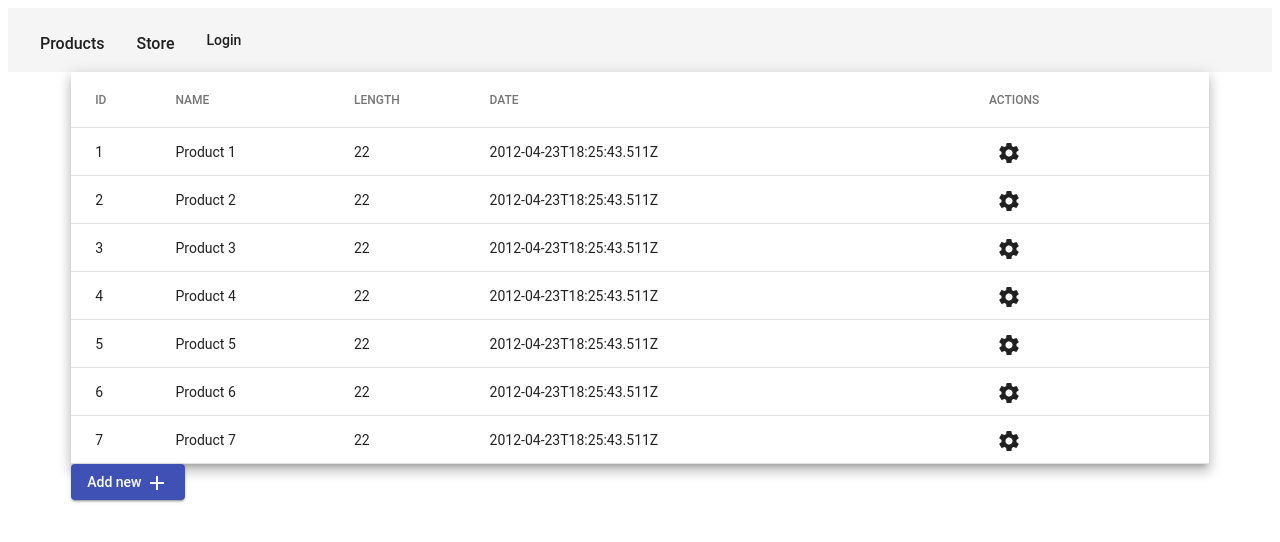
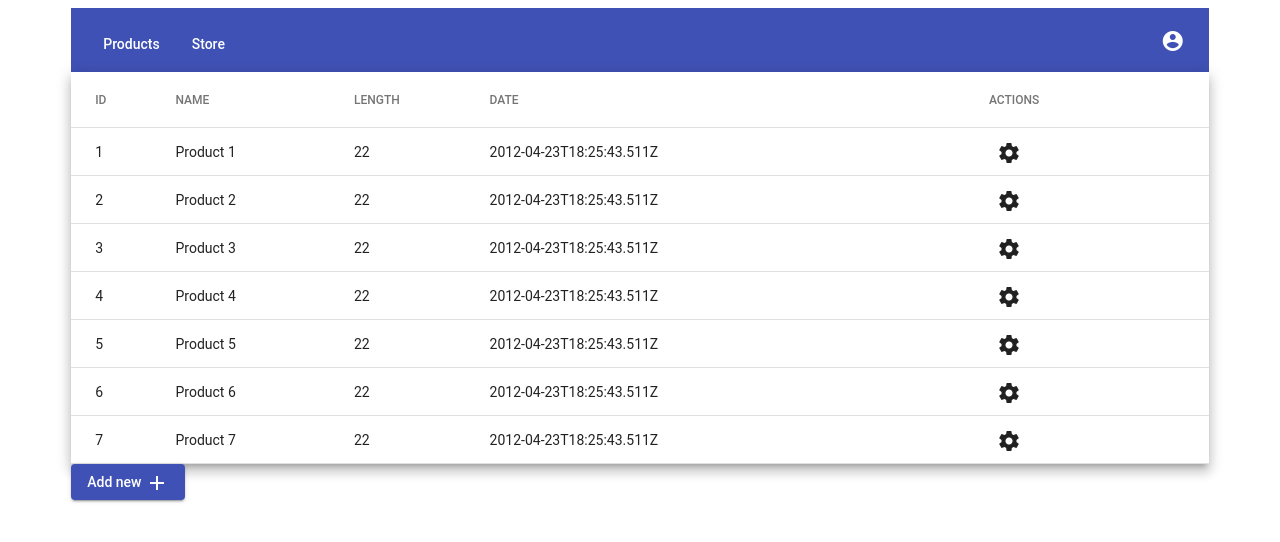
Before and after one commit to SanyiToth/warehouse, an Angular app: page / in a window 1280 px wide. Shown: the top 542 px of the page. Built offline with nearby package versions, Linux system fonts and the light colour scheme; data requests are answered from the project's data file.

Commit message:
design changes

```diff
--- a/src/app/shared/header/header.component.css
+++ b/src/app/shared/header/header.component.css
@@ -1,4 +1,14 @@
 a {
   text-decoration: none;
-  color: inherit;
+  color: white;
 }
+
+mat-toolbar {
+  width: 90%;
+  margin: auto;
+
+}
+
+.example-spacer {
+  flex: 1 1 auto;
+}
--- a/src/app/shared/header/header.component.html
+++ b/src/app/shared/header/header.component.html
@@ -1,6 +1,9 @@
-<mat-toolbar >
+<mat-toolbar color="primary">
   <mat-nav-list fxLayout="row" *ngFor="let route of routes">
-    <a mat-list-item [routerLink]="route.routerLink">{{route.path}}</a>
+    <button mat-button [routerLink]="route.routerLink">{{route.path}}</button>
   </mat-nav-list>
-  <button mat-button routerLink="/login">Login</button>
+  <span class="example-spacer"></span>
+  <button mat-icon-button  aria-label="user icon">
+    <mat-icon>account_circle</mat-icon>
+  </button>
 </mat-toolbar>
--- a/src/app/shared/header/header.module.ts
+++ b/src/app/shared/header/header.module.ts
@@ -6,6 +6,8 @@ import {MatListModule} from "@angular/material/list";
 import {RouterModule} from "@angular/router";
 import {FlexLayoutModule} from "@angular/flex-layout";
 import {MatButtonModule} from "@angular/material/button";
+import {MatIconModule} from "@angular/material/icon";
+import {MatMenuModule} from "@angular/material/menu";
 
 
 
@@ -19,7 +21,9 @@ import {MatButtonModule} from "@angular/material/button";
     MatListModule,
     RouterModule,
     FlexLayoutModule,
-    MatButtonModule
+    MatButtonModule,
+    MatIconModule,
+    MatMenuModule
   ],
   exports: [
     HeaderComponent
```
